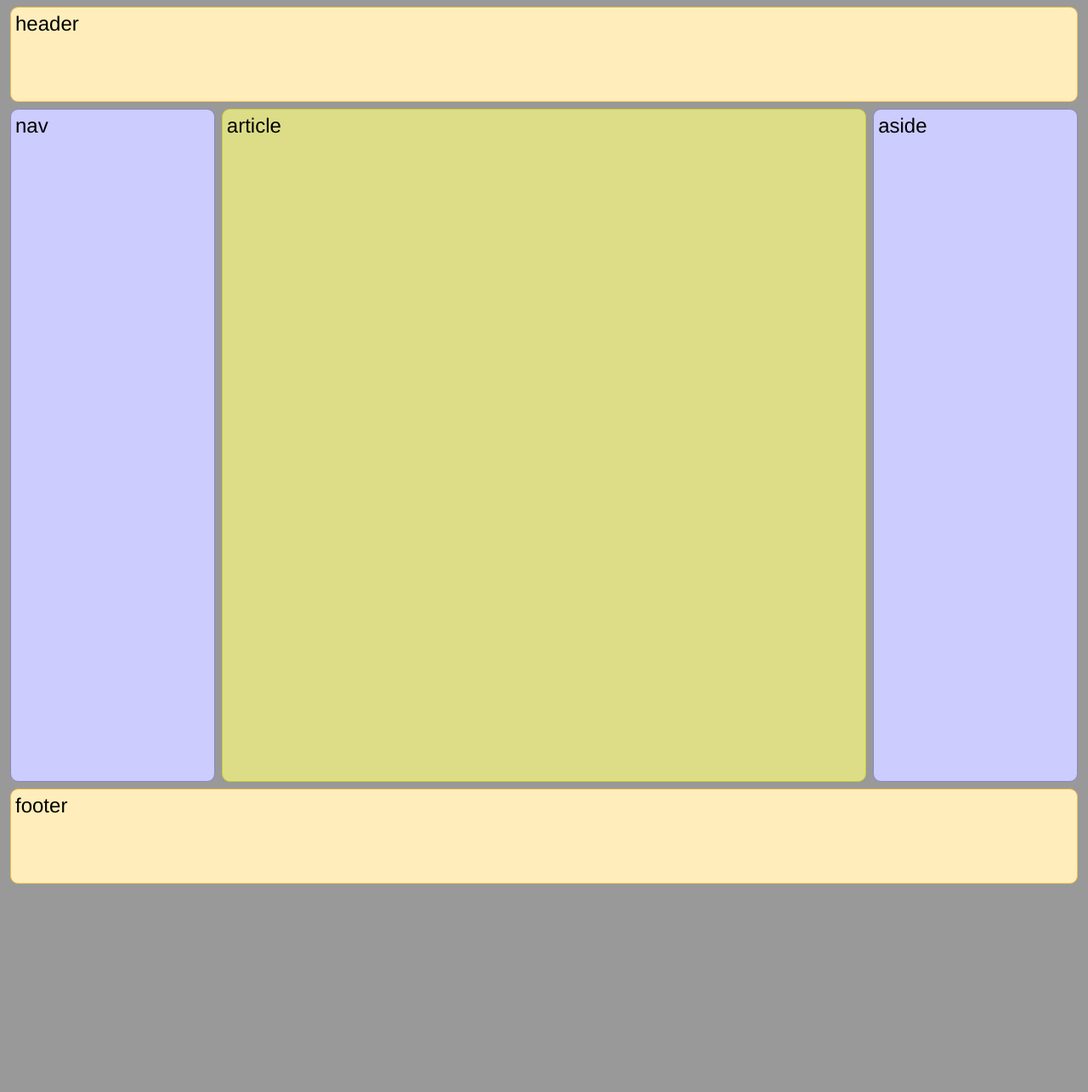
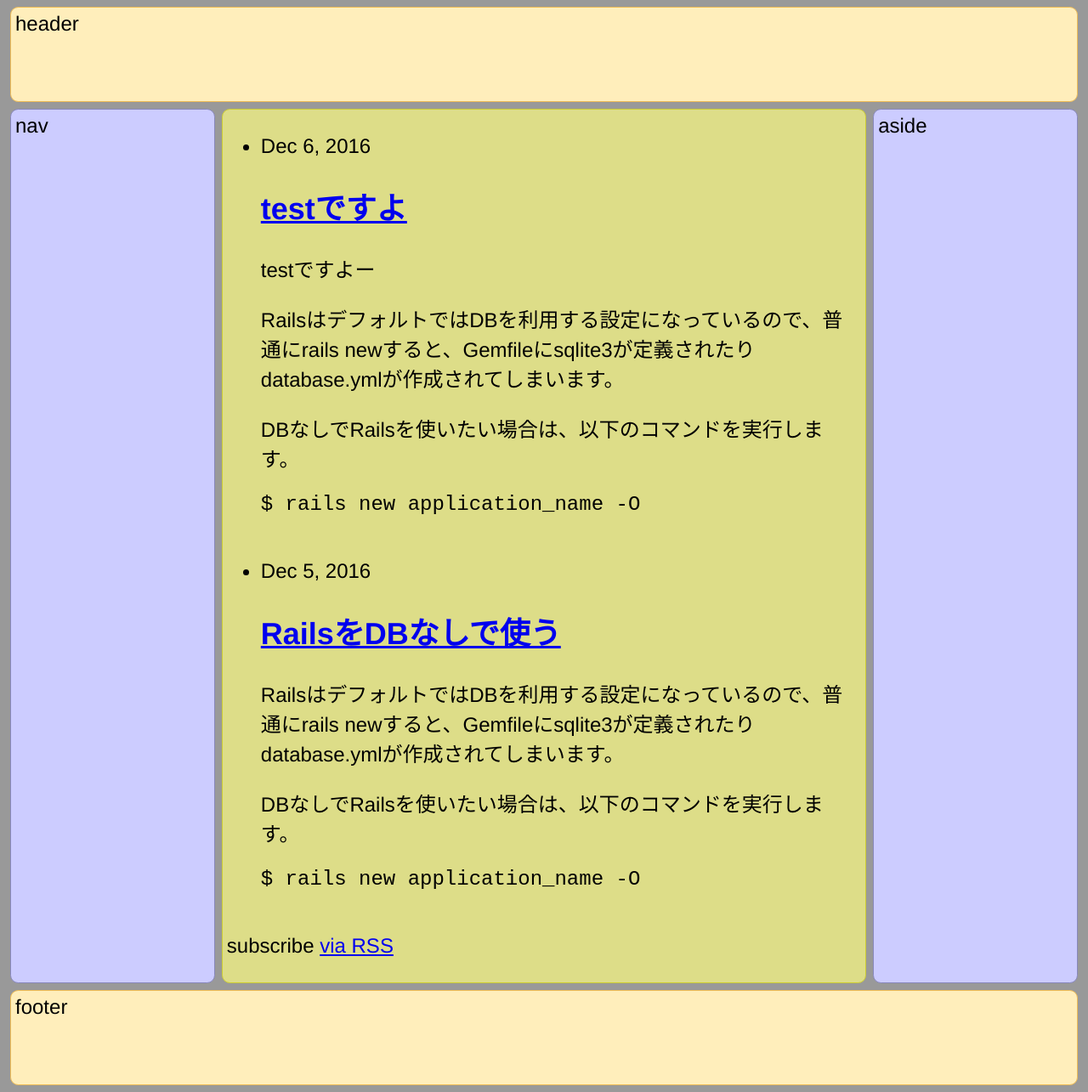
Before and after one commit to shoyan/48n.jp, a Jekyll site: the page built from index.html, in a window 1280 px wide. Shown: the whole page at 85% size. Built offline with Jekyll 4.4.1, drawn with Linux system fonts in a browser that asks for light colours; before the commit the page ends 1048 px from its top, so only the background shows below that.

Commit message:
Use layout and component

````diff
--- /dev/null
+++ b/_includes/aside.html
@@ -0,0 +1 @@
+aside
--- /dev/null
+++ b/_includes/footer.html
@@ -0,0 +1 @@
+footer
--- /dev/null
+++ b/_includes/header.html
@@ -0,0 +1 @@
+header
--- /dev/null
+++ b/_includes/nav.html
@@ -0,0 +1 @@
+nav
--- a/_layouts/default.html
+++ b/_layouts/default.html
@@ -1,13 +1,15 @@
 <!DOCTYPE html>
-<html>
-<head>
-  <meta charset="utf-8">
-  <title>Sass Example Site</title>
-  <link rel="stylesheet" href="/css/main_css_file.css">
-</head>
-<body>
-  <section class="content">
-    {{ content }}
-  </section>
-</body>
+<html lang="ja">
+  <head>
+    <link href="/assets/main.css" rel="stylesheet" type="text/css">
+  </head>
+  <body>
+ <header>{% include header.html %}</header>
+ <div id='main'>
+    <article>{{ content }}</article>
+    <nav>{% include nav.html %}</nav>
+    <aside>{% include aside.html %}</aside>
+ </div>
+ <footer>{% include footer.html %}</footer>
+  </body>
 </html>
--- /dev/null
+++ b/_layouts/post.html
@@ -0,0 +1,5 @@
+---
+layout: default
+---
+
+<div class="entry-content">{{ content }}</div>
--- /dev/null
+++ b/_posts/2016-12-05-test.md
@@ -0,0 +1,16 @@
+---
+layout: post
+title: "RailsをDBなしで使う"
+comments: true
+categories:
+---
+
+RailsはデフォルトではDBを利用する設定になっているので、普通にrails newすると、Gemfileにsqlite3が定義されたりdatabase.ymlが作成されてしまいます。
+
+DBなしでRailsを使いたい場合は、以下のコマンドを実行します。
+
+
+```bash
+$ rails new application_name -O
+
+```
--- /dev/null
+++ b/_posts/2016-12-06-test.md
@@ -0,0 +1,18 @@
+---
+layout: post
+title: "testですよ"
+comments: true
+categories:
+---
+
+testですよー
+
+RailsはデフォルトではDBを利用する設定になっているので、普通にrails newすると、Gemfileにsqlite3が定義されたりdatabase.ymlが作成されてしまいます。
+
+DBなしでRailsを使いたい場合は、以下のコマンドを実行します。
+
+
+```bash
+$ rails new application_name -O
+
+```
--- a/index.html
+++ b/index.html
@@ -1,15 +1,19 @@
-<!DOCTYPE html>
-<html lang="en">
-  <head>
-    <link href="/assets/main.css" rel="stylesheet" type="text/css">
-  </head>
-  <body>
- <header>header</header>
- <div id='main'>
-    <article>article</article>
-    <nav>nav</nav>
-    <aside>aside</aside>
- </div>
- <footer>footer</footer>
-  </body>
-</html>
+---
+layout: default
+---
+
+<div class="home">
+  <ul class="post-list">
+    {% for post in site.posts %}
+      <li>
+        <span class="post-meta">{{ post.date | date: "%b %-d, %Y" }}</span>
+        <h2>
+          <a class="post-link" href="{{ post.url | relative_url }}">{{ post.title | escape }}</a>
+        </h2>
+        {{ post.content }}
+      </li>
+    {% endfor %}
+  </ul>
+
+  <p class="rss-subscribe">subscribe <a href="{{ "/feed.xml" | relative_url }}">via RSS</a></p>
+</div>
````
